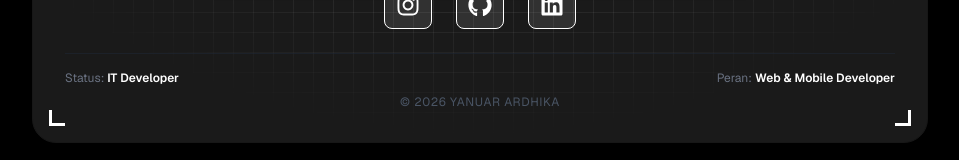
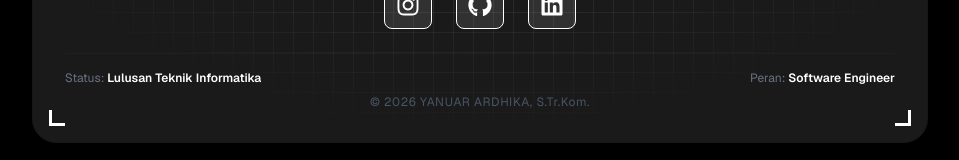
Before and after one commit to ardhikaxx/portofolio-nextjs, a Next.js app: page /about in a window 1280 px wide. Shown: the part 1241-1401 px from the top of the page, without its empty margins (160-1119 px from the left). Built offline with nearby package versions, Linux system fonts and the light colour scheme; no server answers.

Commit message:
chore: update status to graduate of Informatics and add S.Tr.Kom. title in about footer

```diff
--- a/app/about/page.tsx
+++ b/app/about/page.tsx
@@ -5,14 +5,14 @@ import NavBottom from "../components/NavBottom";
 export const metadata: Metadata = {
     title: "Tentang Saya",
     description:
-        "Profil Yanuar Ardhika Rahmadhani Ubaidillah, S.Tr.Kom. — lulusan Teknik Informatika Politeknik Negeri Jember, Web & Mobile Developer berpengalaman di Laravel, Flutter, Next.js, dan IoT.",
+        "Profil Yanuar Ardhika Rahmadhani Ubaidillah, S.Tr.Kom. — lulusan Teknik Informatika Politeknik Negeri Jember, Software Engineer berpengalaman di Laravel, Flutter, Next.js, dan IoT.",
     alternates: {
         canonical: "https://yanuar-ardhika.vercel.app/about",
     },
     openGraph: {
-        title: "Tentang Yanuar Ardhika",
+        title: "Tentang Yanuar Ardhika, S.Tr.Kom.",
         description:
-            "Profil Yanuar Ardhika Rahmadhani Ubaidillah, S.Tr.Kom. — lulusan Teknik Informatika Politeknik Negeri Jember, Web & Mobile Developer.",
+            "Profil Yanuar Ardhika Rahmadhani Ubaidillah, S.Tr.Kom. — lulusan Teknik Informatika Politeknik Negeri Jember, Software Engineer.",
         url: "https://yanuar-ardhika.vercel.app/about",
     },
 };
--- a/app/ui/about.tsx
+++ b/app/ui/about.tsx
@@ -350,14 +350,14 @@ export default function About() {
                     >
                         <div className="flex flex-col lg:flex-row justify-between items-center gap-2 sm:gap-0 text-xs">
                             <div className="text-gray-500 text-center sm:text-left">
-                                <p>Status: <span className="text-white font-semibold">IT Developer</span></p>
+                                <p>Status: <span className="text-white font-semibold">Lulusan Teknik Informatika</span></p>
                             </div>
                             <div className="text-gray-500 flex items-center gap-1">
-                                <p>Peran: <span className="text-white font-semibold">Web & Mobile Developer</span></p>
+                                <p>Peran: <span className="text-white font-semibold">Software Engineer</span></p>
                             </div>
                         </div>
                         <p className="text-center text-gray-600 text-[10px] sm:text-xs mt-2 tracking-wider">
-                            © {new Date().getFullYear()} YANUAR ARDHIKA
+                            © {new Date().getFullYear()} YANUAR ARDHIKA, S.Tr.Kom.
                         </p>
                     </div>
                 </div>
```
